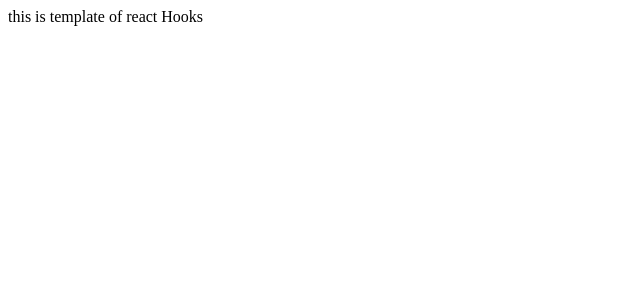
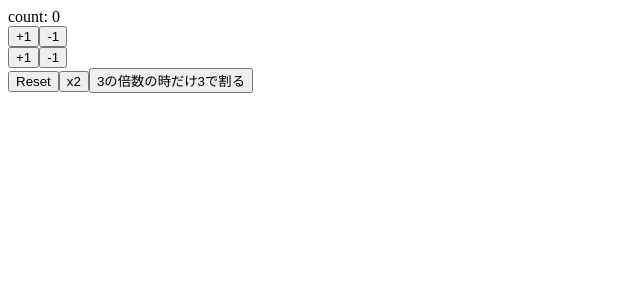
Before and after one commit to MaryamNagata89/hooks-study, a React (Create React App) app: page / in a window 1280 px wide. Shown: the top 300 px of the page, without its empty margins (0-640 px from the left). Built offline with nearby package versions, Linux system fonts and the light colour scheme.

Commit message:
my first react hook with useState

```diff
--- a/src/App.js
+++ b/src/App.js
@@ -1,13 +1,36 @@
-import React from 'react';
-
+import React, { useState } from 'react'
 
 const App = () => {
+  const [count, setCount] = useState(0)
+
+  const increment = () => setCount(count + 1)
+  const decrement = () => setCount(count - 1)
+  const increment2 = () => setCount(previousCount => previousCount + 1)
+  const decrement2 = () => setCount(previousCount => previousCount - 1)
+  const reset = () => setCount(0)
+  const double = () => setCount(count * 2)
+  const divide3 = () => setCount(previousCount =>
+      previousCount % 3 === 0 ? previousCount / 3 : previousCount
+  )
+
   return (
-    <div>
-      this is template of react Hooks
-
-    </div>
-  );
+      <>
+        <div>count: {count}</div>
+        <div>
+          <button onClick={increment}>+1</button>
+          <button onClick={decrement}>-1</button>
+        </div>
+        <div>
+          <button onClick={increment2}>+1</button>
+          <button onClick={decrement2}>-1</button>
+        </div>
+        <div>
+          <button onClick={reset}>Reset</button>
+          <button onClick={double}>x2</button>
+          <button onClick={divide3}>3の倍数の時だけ3で割る</button>
+        </div>
+      </>
+  )
 }
 
-export default App;
+export default App
--- a/src/index.js
+++ b/src/index.js
@@ -5,5 +5,4 @@
 
 
 ReactDOM.render(<App />,
-  document.getElementById('root')
-);
+  document.getElementById('root'));
```
